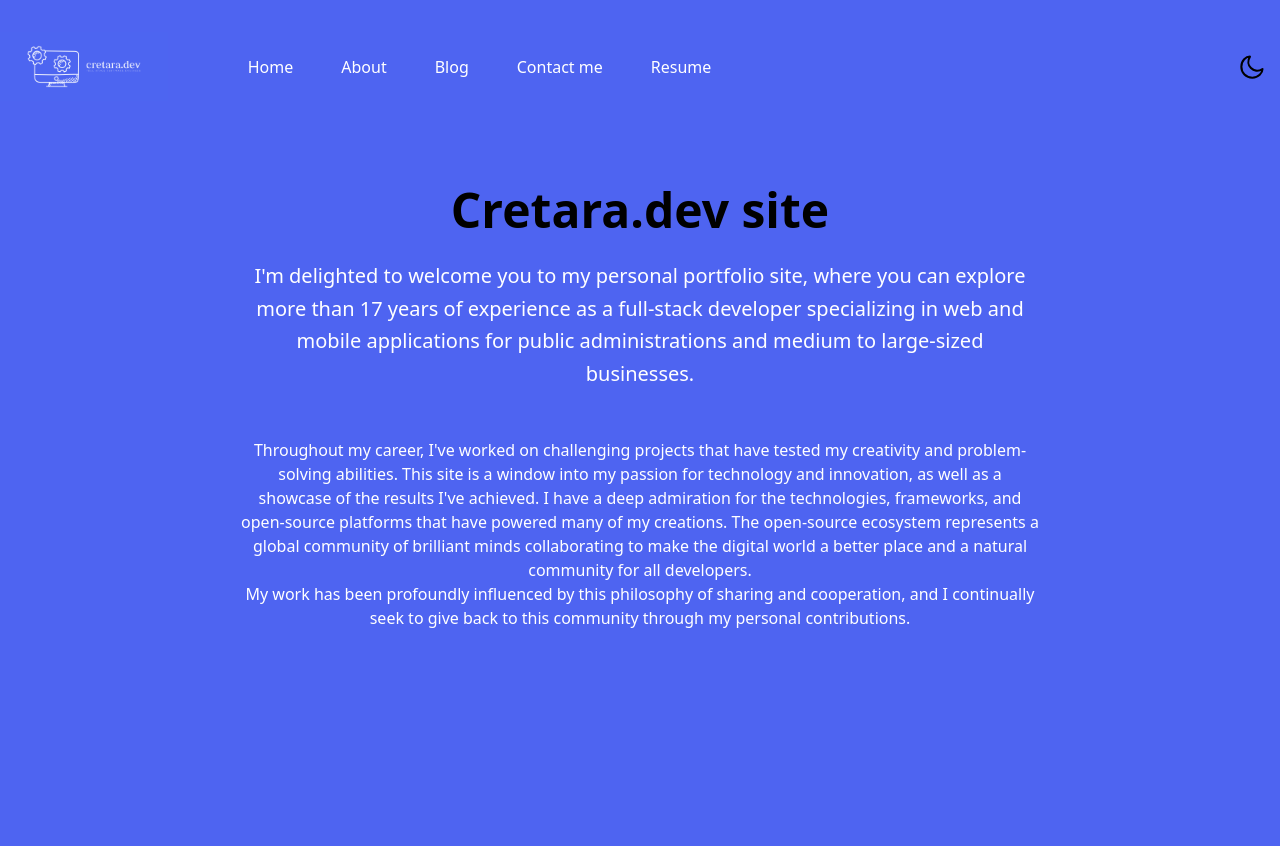
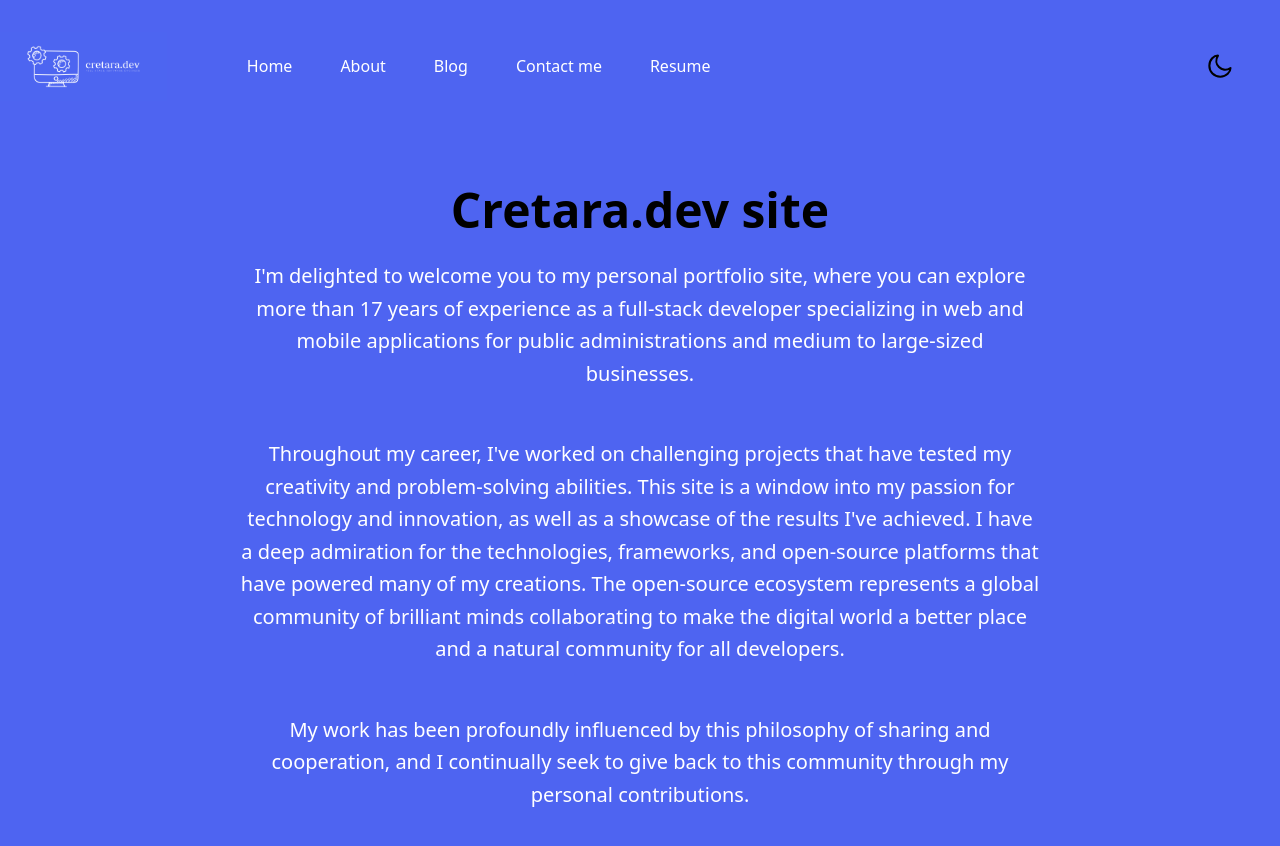
Before and after one commit to cretara/cretaradev-frontend-new, a Next.js app: page / in a window 1280 px wide. Shown: the top 846 px of the page. Before the commit the page ends 800 px from the top, so only its background shows below. Built offline with nearby package versions, Linux system fonts and the light colour scheme.

Commit message:
Fixed eslint issue Fixed header styles Fixed styles in paragraph of body component

```diff
--- a/components/Body/index.tsx
+++ b/components/Body/index.tsx
@@ -18,9 +18,9 @@ const Body = () => {
                 I'm delighted to welcome you to my personal portfolio site,
                 where you can explore more than 17 years of experience as a
                 full-stack developer specializing in web and mobile applications
-                for public administrations and medium to large-sized businesses.{" "}
+                for public administrations and medium to large-sized businesses.
               </p>
-              <p>
+              <p className="mb-12 text-base font-medium !leading-relaxed text-body-color dark:text-white dark:opacity-90 sm:text-lg md:text-xl">
                 Throughout my career, I've worked on challenging projects that
                 have tested my creativity and problem-solving abilities. This
                 site is a window into my passion for technology and innovation,
@@ -31,7 +31,7 @@ const Body = () => {
                 brilliant minds collaborating to make the digital world a better
                 place and a natural community for all developers.
               </p>
-              <p>
+              <p className="mb-12 text-base font-medium !leading-relaxed text-body-color dark:text-white dark:opacity-90 sm:text-lg md:text-xl">
                 My work has been profoundly influenced by this philosophy of
                 sharing and cooperation, and I continually seek to give back to
                 this community through my personal contributions.
--- a/components/Header/index.tsx
+++ b/components/Header/index.tsx
@@ -14,6 +14,7 @@ const Header = () => {
 
   // Sticky Navbar
   const [sticky, setSticky] = useState(false);
+
   const handleStickyNavbar = () => {
     if (window.scrollY >= 80) {
       setSticky(true);
@@ -37,14 +38,14 @@ const Header = () => {
   return (
     <div id={"menu"}>
       <header
-        className={`header top-0 left-0 z-40 flex w-full items-center bg-transparent ${
+        className={`header top-0 left-0 z-40 flex-1 w-full items-center bg-transparent ${
           sticky
             ? "!fixed !z-[9999] !bg-white !bg-opacity-80 shadow-sticky backdrop-blur-sm !transition dark:!bg-primary dark:!bg-opacity-20"
             : "absolute"
         }`}
       >
-        <div className="container">
-          <div className="relative -mx-4 flex items-center justify-between">
+        <div id={"header"}>
+          <div className="relative w-full -mx-4 flex items-center justify-between">
             <div className="w-60 max-w-full px-4 xl:mr-12">
               <Link
                 href="/"
```
Also changed, not shown: package.json (+10 -2 lines), 2 other files (tests, documents, lock files or other folders).
